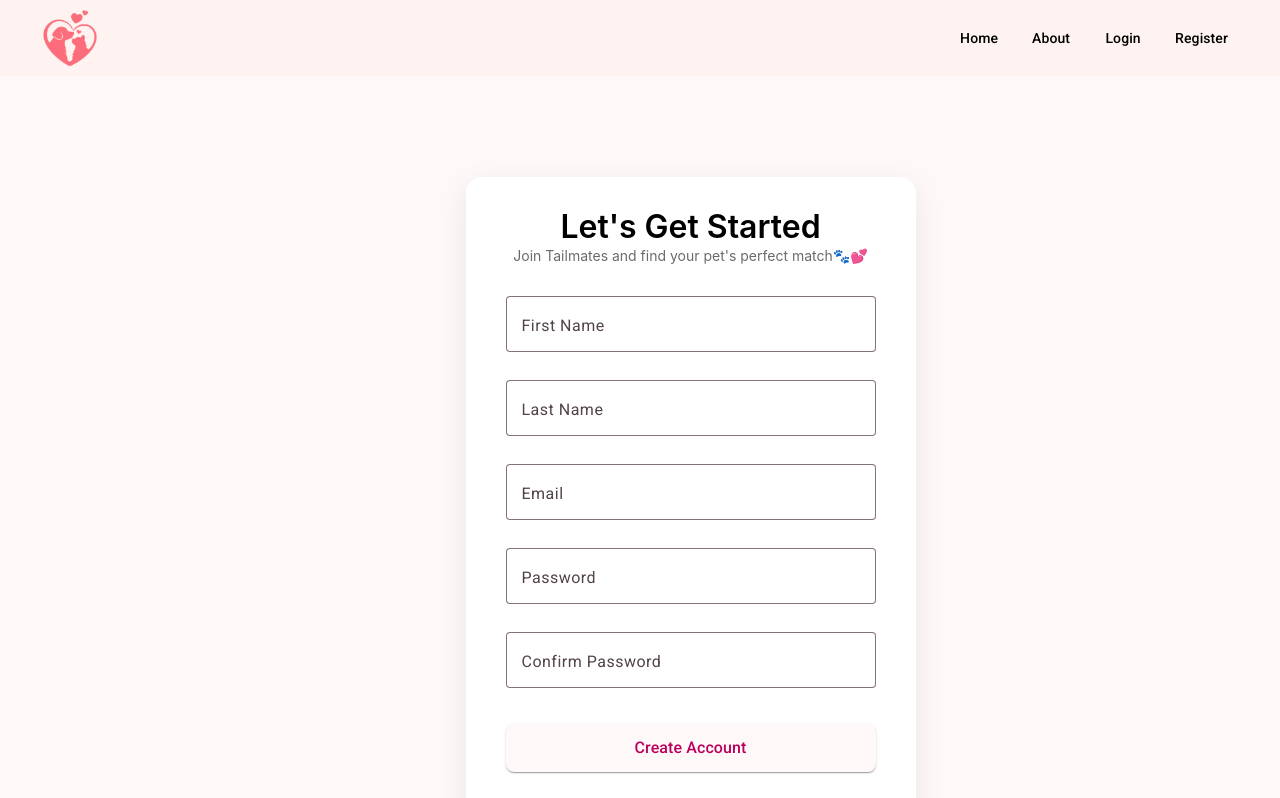
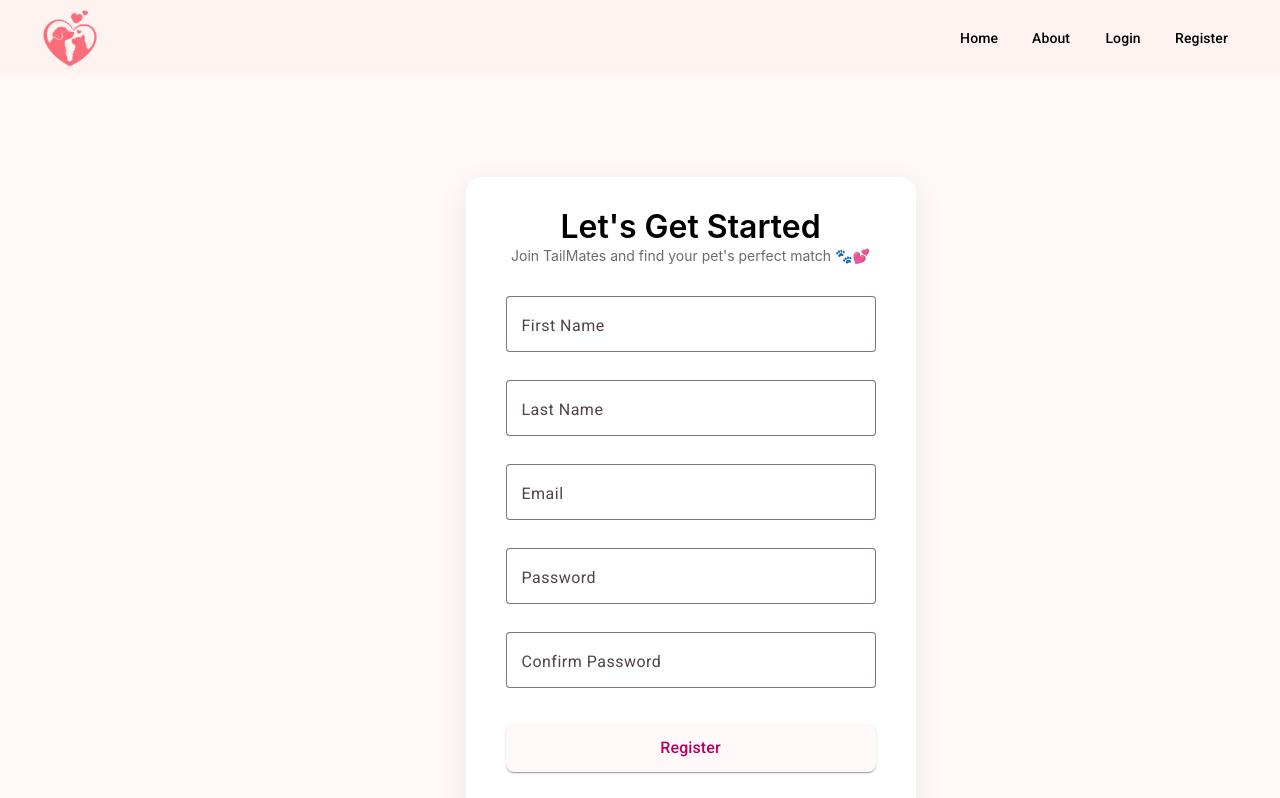
Before and after one commit to lancegabgab/tailmates-client, an Angular app: page /register in a window 1280 px wide. Shown: the top 798 px of the page. Built offline with nearby package versions, Linux system fonts and the light colour scheme.

Commit message:
Update register.html
changed register button text

```diff
--- a/src/app/pages/register/register.html
+++ b/src/app/pages/register/register.html
@@ -4,7 +4,7 @@
 
     <h1>Let's Get Started</h1>
     <p class="subtitle">
-      Join Tailmates and find your pet's perfect match🐾💕
+      Join TailMates and find your pet's perfect match 🐾💕
     </p>
 
     <form>
@@ -59,7 +59,7 @@
         color="primary"
         type="submit"
         class="register-button">
-        Create Account
+        Register
       </button>
 
     </form>
```
